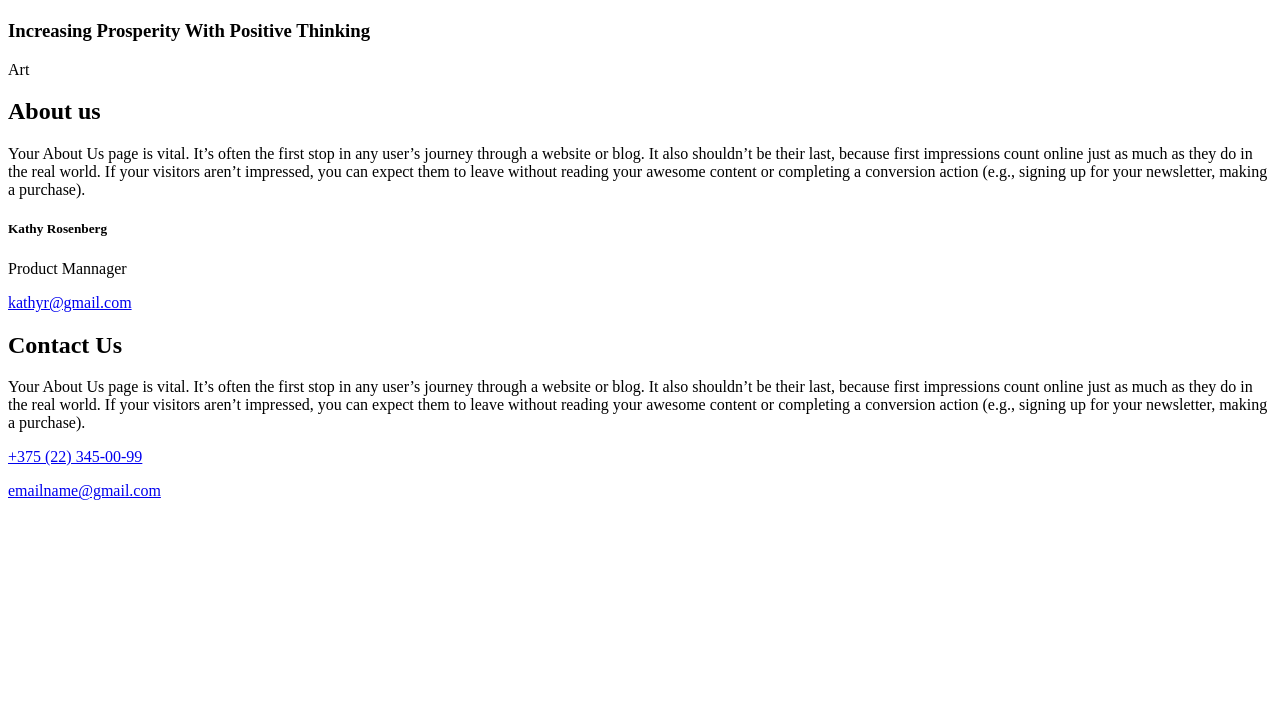
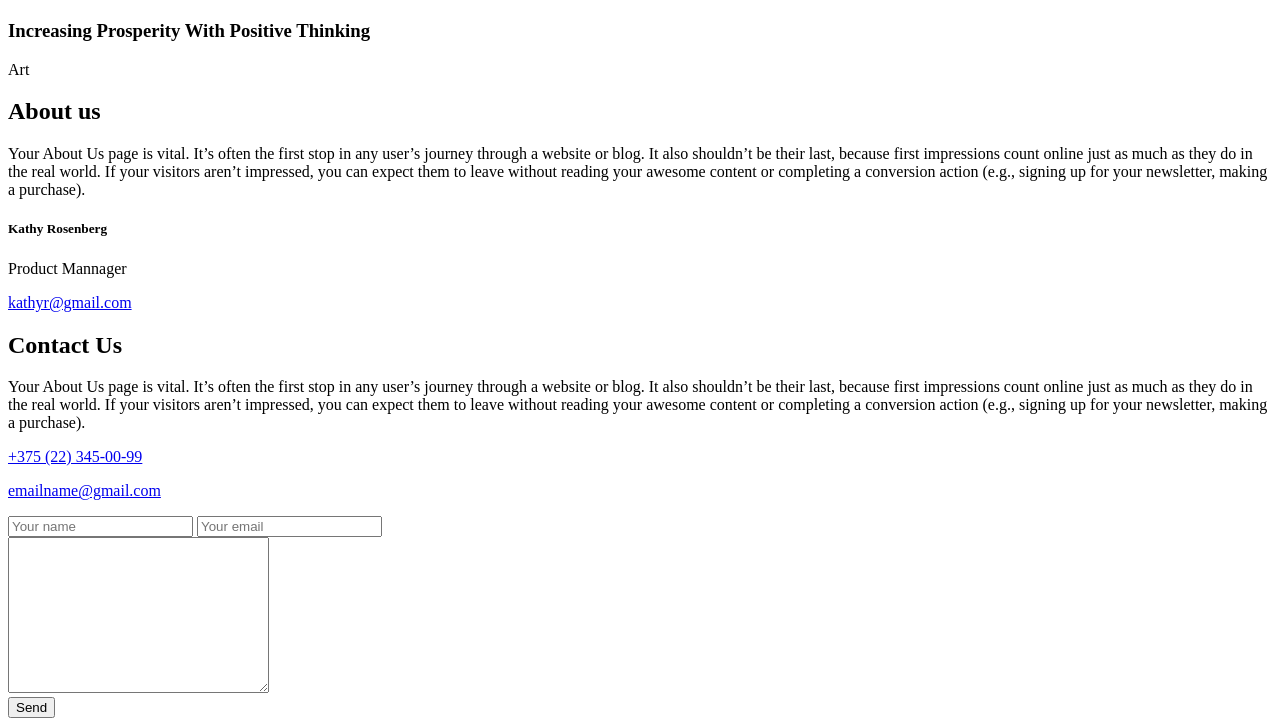
Before and after one commit to Halcolivan/friday-live-coding, a plain HTML site: page index.html in a window 1280 px wide. Shown: the part 757-1483 px from the top of the page. Before the commit the page ends 1273 px from the top, so only its background shows below. Drawn offline with Linux system fonts and the light colour scheme.

Commit message:
feat: add a form block to the contact-us section

```diff
--- a/index.html
+++ b/index.html
@@ -110,7 +110,18 @@
             <span class="ico ico_letter"></span> <a href="mailto:emailname@gmail.com">emailname@gmail.com</a>
           </p>
         </div>
-        <div class="contact-us__form"></div>
+        <div class="contact-us__form">
+          <form action="" method="post">
+            <div class="layout-2-column">
+              <input type="text" name="name" placeholder="Your name">
+              <input type="email" name="email" placeholder="Your email">
+            </div>
+            <textarea name="question" cols="30" rows="10"></textarea>
+            <div class="contact-us__button">
+              <button type="submit" class="button button_colored">Send</button>
+            </div>
+          </form>
+        </div>
       </div>
     </div>
   </section>
```
